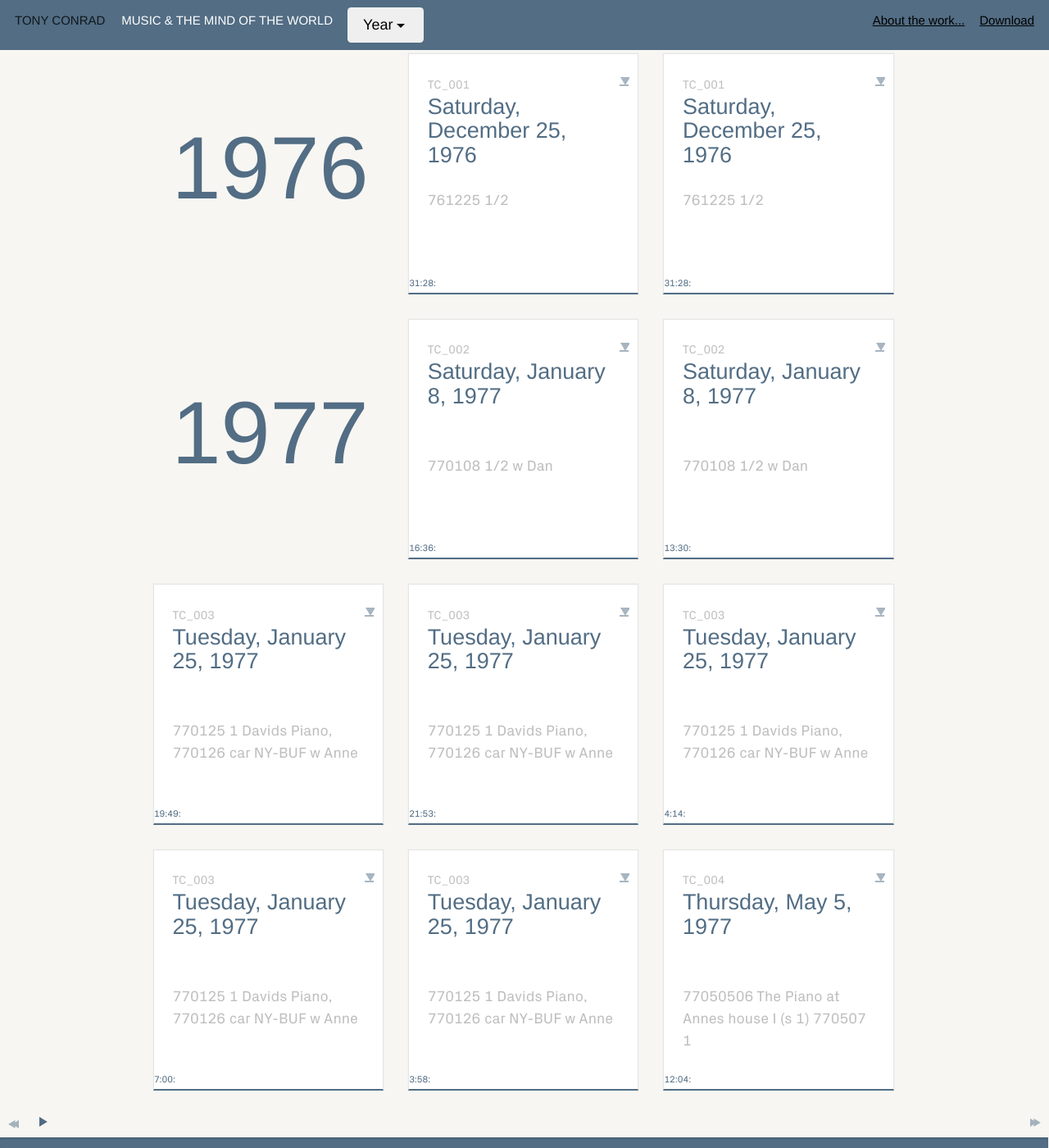
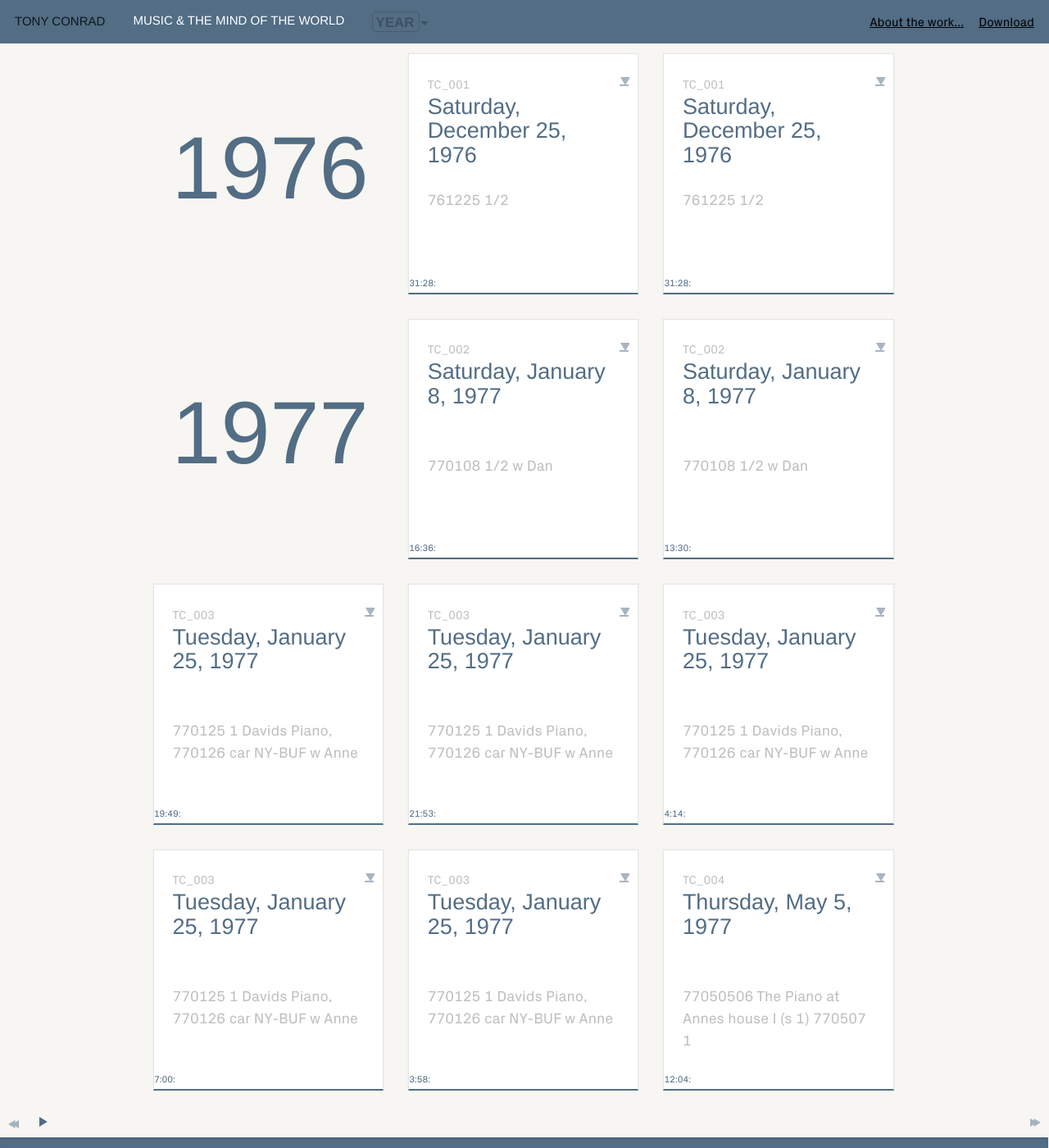
Before and after one commit to coryarcangel/music-and-the-mind-of-the-world, a Jekyll site: the page built from index.html, in a window 1280 px wide and 1400 px high. Shown: the whole window at 82% size. Built offline with Jekyll 4.4.1, drawn with Linux system fonts in a browser that asks for light colours; nearby versions of some CDN libraries; some web fonts are replaced; library files that are not in the unit come from our copies.

Commit message:
header revisions fixes #9

```diff
--- a/_layouts/default.html
+++ b/_layouts/default.html
@@ -25,29 +25,20 @@
 
 
         <nav class="navbar navbar-fixed-top navbar-light bg-faded hidden-sm-down">
-          <a href="#" class="navbar-brand">TONY CONRAD<span class="title">MUSIC & THE MIND OF THE WORLD</span></a>
-
-          <ul class="nav navbar-nav list-inline" id="playing">
-            <li class="list-inline-item nav-item">
+          <div class="navbar-brand">TONY CONRAD
+            <span class="title">MUSIC & THE MIND OF THE WORLD</span>
             <div class="dropdown">
-                <button class="btn dropdown-toggle" type="button" id="dropdownYear" data-toggle="dropdown" aria-haspopup="true" aria-expanded="false">Year</button>
+              <button class="btn dropdown-toggle" type="button" id="dropdownYear" data-toggle="dropdown" aria-haspopup="true" aria-expanded="false"><span class="btn-text">Year</span></button>
               <div class="dropdown-menu" aria-labelledby="dropdownYear">
                 {% for year in (1976..1982) %}
                 <a class="dropdown-item scroll-link" href="#year-{{ year }}">{{ year }}</a>
                 {% endfor %}
               </div>
             </div>
-            </li>
-            <li v-bind:class="{ 'visible': (playing != '') }" class="list-inline-item nav-item" id="now-playing">NOW PLAYING</li>
 
-            {% raw %}
-            <li v-bind:class="{ 'visible': (playing != '') }" class="list-inline-item nav-item song-title" id="now-playing-date">{{ date }}</li>
-            <li v-bind:class="{ 'visible': (playing != '') }" class="list-inline-item nav-item" id="now-playing-time"><span class="time-elapsed">{{currentTime}}</span>/{{totalTime}}</li>
-            {% endraw %}
+          </div>
 
-          </ul>
-
-          <div class="nav navbar-nav pull-xs-right">
+          <div class="nav navbar-nav">
            <a class="nav-item nav-link" href="#about">About the work...</a>
            <a class="nav-item nav-link" href="#" target="_blank">Download</a>
          </div>
--- a/_sass/_styles.scss
+++ b/_sass/_styles.scss
@@ -17,6 +17,15 @@
 }
 
 .navbar {
+  display: flex;
+  align-items: center;
+  justify-content: space-between;
+  font-family: $font-family-brand;
+
+  &::after {
+    display: none;
+  }
+
   &.bg-faded {
     background-color: $brand-primary;
   }
@@ -24,18 +33,47 @@
   .navbar-brand {
     font-size: 15px;
     text-decoration: none;
+    line-height: 1;
 
     .title {
       color: white;
-      margin-left: 20px;
+      margin: 0 30px;
+    }
+
+    .dropdown {
+      display: inline-block;
+
+      .dropdown-toggle {
+        width: 3.188rem;
+        height: 1.438rem;
+        border: 0.063rem solid #495c6b;
+        border-radius: 0.25rem;
+        padding: 0;
+        background-color: transparent;
+        color: black;
+        text-transform: uppercase;
+        font-size: 0.938rem;
+        font-weight: 700;
+
+        .btn-text {
+          margin-left: 3px;
+        }
+
+        .btn-text, &::after {
+          opacity: 0.25;
+          transform: translateX(3px);
+        }
+      }
     }
   }
 
-  .navbar-brand, .nav-item {
+  .navbar-brand, #now-playing-date {
     font-family: $font-family-headings;
   }
 
   .navbar-nav {
+    display: flex;
+    align-items: center;
     .nav-link {
       color: black;
       font-size: 15px;
@@ -45,6 +83,7 @@
   .song-title, .time-elapsed {
     color: white;
   }
+
 }
 
 #now-playing, #now-playing-date, #now-playing-time {
@@ -62,18 +101,6 @@
 #now-playing-date {
   font-size: 0.938rem;
   text-decoration: underline;
-}
-
-#now-playing {
-  transform: translateY(9px);
-}
-
-#now-playing-time {
-  transform: translateY(5px);
-}
-
-.navbar-nav.pull-xs-right {
-  transform: translateY(5px);
 }
 
 #intro {
```
Lines whose indentation alone changed are shown as unchanged.
